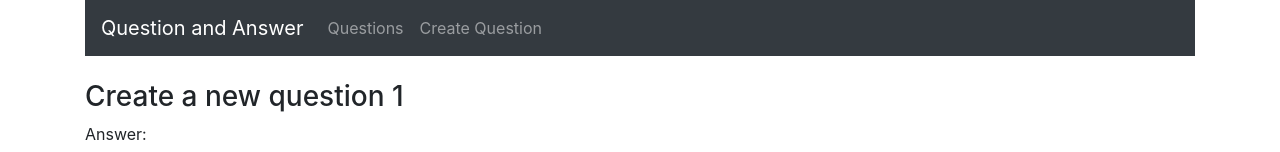
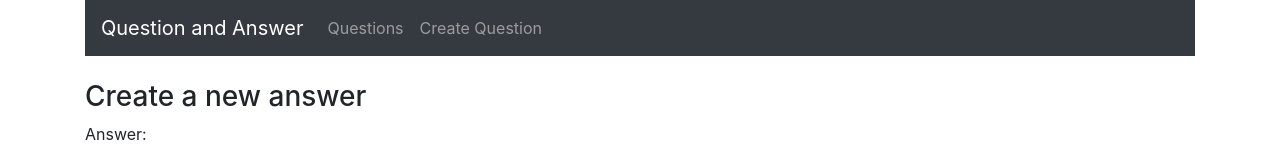
Before and after one commit to kizto86/question-and-answer-React-V1, a React (Create React App) app: page /create-answer-to/1 in a window 1280 px wide. Shown: the top 152 px of the page. Built offline with nearby package versions, Linux system fonts and the light colour scheme; the HTML template or start-up script is replaced by a standard one.

Commit message:
:art:codebase structure updated

```diff
--- a/src/components/CreateAnswerForm.js
+++ b/src/components/CreateAnswerForm.js
@@ -2,8 +2,8 @@ import React, { useState } from "react";
 import { useParams } from "react-router-dom";
 import axios from "axios";
 
-const CreateAnswerForm = (props) => {
-const { questionId } = useParams();
+const CreateAnswerForm = () => {
+  const { questionId } = useParams();
   const [content, setContent] = useState("");
 
   const handleSubmit = (e) => {
@@ -15,16 +15,13 @@ const { questionId } = useParams();
     axios
       .post(`http://localhost:3002/questions/${questionId}/answer`, answer)
       .then((res) => console.log(res.data));
-
-    console.log(answer)
-    //window.location = "/";
-    setContent("")
+    window.location = "/";
+    setContent("");
   };
-
 
   return (
     <div>
-      <h3>Create a new question {questionId}</h3>
+      <h3>Create a new answer</h3>
       <form onSubmit={handleSubmit}>
         <div className="form-group">
           <label>Answer:</label>
--- a/src/components/DisplayAnswer.js
+++ b/src/components/DisplayAnswers.js
@@ -1,7 +1,7 @@
 import React from "react";
 import { Card } from "react-bootstrap";
 
-const DisplayAnswer = (props) => (
+const DisplayAnswers = (props) => (
   <div>
     <Card>
       <Card.Body>{props.answer.content}</Card.Body>
@@ -9,4 +9,4 @@ const DisplayAnswer = (props) => (
   </div>
 );
 
-export default DisplayAnswer;
+export default DisplayAnswers;
--- a/src/components/DisplayQuestion.js
+++ b/src/components/DisplayQuestions.js
@@ -4,7 +4,7 @@ import { Link } from "react-router-dom";
 
 import GetAnswers from "./GetAnswers";
 
-const DisplayQuestion = (props) => (
+const DisplayQuestions = (props) => (
   <div>
     <Accordion>
       <Card>
@@ -30,4 +30,4 @@ const DisplayQuestion = (props) => (
   </div>
 );
 
-export default DisplayQuestion;
+export default DisplayQuestions;
--- a/src/components/GetAnswers.js
+++ b/src/components/GetAnswers.js
@@ -3,7 +3,7 @@ import { withRouter } from "react-router";
 
 import axios from "axios";
 
-import DisplayAnswer from "./DisplayAnswer";
+import DisplayAnswer from "./DisplayAnswers";
 
 class GetAnswers extends Component {
   state = { data: {} };
@@ -13,7 +13,6 @@ class GetAnswers extends Component {
     axios
       .get(`http://localhost:3002/questions/${questionId}/answers`)
       .then((response) => {
-        console.log(response.data);
         this.setState({
           data: response.data,
         });
--- a/src/components/GetQuestions.js
+++ b/src/components/GetQuestions.js
@@ -2,16 +2,18 @@ import React, { Component } from "react";
 
 import axios from "axios";
 
-import DisplayQuestion from "./DisplayQuestion";
+import DisplayQuestion from "./DisplayQuestions";
 
 export default class GetQuestions extends Component {
-  state = { questions: [], answers: [] };
+  state = {
+    questions: [],
+    answers: [],
+  };
 
   componentDidMount() {
     axios
       .get("http://localhost:3002/questions/")
       .then((response) => {
-        console.log(response.data);
         this.setState({ questions: response.data });
       })
       .catch((error) => {
@@ -20,11 +22,9 @@ export default class GetQuestions extends Component {
 
     const ans = this.state.questions;
     ans.forEach((question) => {
-      console.log(question._id);
       axios
         .get(`http://localhost:3002/questions/${question._id}/answers`)
         .then((response) => {
-          console.log(response.data);
           this.setState((state) => state.answers.push(response.data));
         })
 
```
